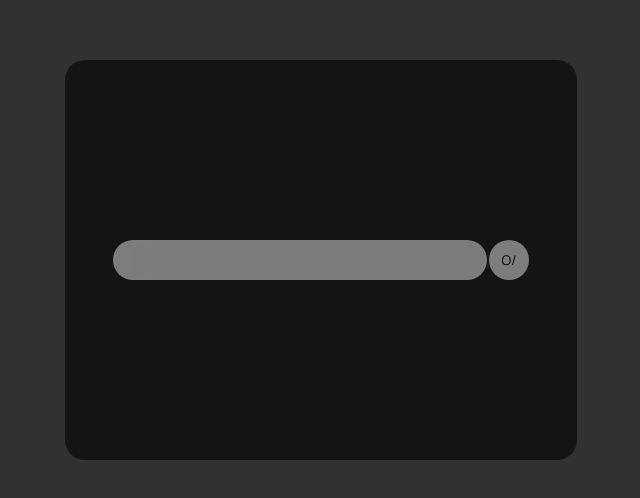
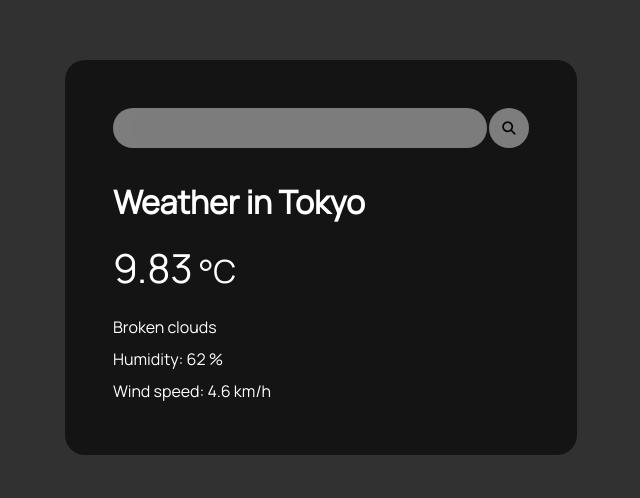
Before and after one commit to kacperlaudanski/Weather-App, a website: page index.html in a window 1280 px wide. Shown: the part 116-614 px from the top of the page, without its empty margins (319-959 px from the left). Drawn offline with Linux system fonts and the light colour scheme; no server answers.

Commit message:
Add weather API functionality to read weather from a given location

```diff
--- a/index.html
+++ b/index.html
@@ -9,7 +9,9 @@
     <link rel="preconnect" href="https://fonts.gstatic.com" crossorigin>
     <link href="https://fonts.googleapis.com/css2?family=Manrope:wght@200;400&display=swap" rel="stylesheet">
     <link href="index.css" type="text/css" rel="stylesheet">
+    <link href="public/cloud (1).png" rel="shortcut icon" type="image/x-icon">
     <script src="index.js" defer></script>
+    <script src="https://kit.fontawesome.com/a568e3a4aa.js" crossorigin="anonymous" defer></script>
 </head>
 <body>
     <main class="container">
@@ -17,11 +19,20 @@
             <div class="search-input-bg">
                 <input type="search" id="search-bar">
             </div>
-            <button type="button" id="search-button">O/</button>
+            <button type="button" id="search-button">
+                <i class="fa-solid fa-magnifying-glass"></i>
+            </button>
         </div>
         <div class="weather-container">
-            <h1 class="weather-city"></h1>
-            <div class="weather-description"></div>
+            <h1>Weather in <span class="weather-city">Tokyo</span></h1>
+            <div class="weather-description">
+                <span class="celsius"><span class="temp">9.83</span> °C</span>
+                <div class="additional-info">
+                    <span class="short-description">Broken clouds</span>
+                    <span>Humidity: <span class="humidity">62</span> %</span>
+                    <span>Wind speed: <span class="wind-speed">4.6</span> km/h</span>
+                </div>
+            </div>
         </div>
     </main>
 </body>
--- a/index.js
+++ b/index.js
@@ -1,3 +1,10 @@
+const searchBar = document.getElementById('search-bar');
+const searchButton = document.getElementById('search-button');
+const city = document.querySelector('.weather-city');
+const temp = document.querySelector('.temp');
+const shortWeatherDescription = document.querySelector('.short-description');
+const humidity = document.querySelector('.humidity');
+const windSpeed = document.querySelector('.wind-speed');
 
 async function getBackgroundImage(){
     const res = await fetch('https://picsum.photos/1920/768?grayscale');
@@ -6,3 +13,26 @@ async function getBackgroundImage(){
     document.body.style.backgroundImage = `url(${url})`
 }
 getBackgroundImage();
+
+
+/*function getUserLocation(callback){
+    navigator.geolocation.getCurrentPosition(callback)
+}*/
+
+async function getWeather(location){
+    const weather = await fetch(`https://weather.visualcrossing.com/VisualCrossingWebServices/rest/services/timeline/${location}?key=92DXRKW4L4TWX6SU8HMP2G4RF`);
+    const res = await weather.json();
+    assignData(res);
+}
+
+function assignData(data){
+    city.textContent = data.address;
+    temp.textContent = Math.round(((data.currentConditions.temp) - 32) * (5/9))
+    shortWeatherDescription.textContent = data.description
+    humidity.textContent = data.currentConditions.humidity
+    windSpeed.textContent = data.currentConditions.windspeed
+}
+
+searchButton.addEventListener('click', () => {
+    getWeather(searchBar.value);
+})
--- a/index.scss
+++ b/index.scss
@@ -19,14 +19,15 @@ body{
 
 .container{
     width:40%;
-    height:400px;
+    height:auto;
     background-color: rgba(0, 0, 0, 0.587);
     margin-top: 11em;
     border-radius: 20px;
     box-sizing: border-box;
     padding:3em;
     @include flex-setup;
-}
+    justify-content: flex-start;
+    flex-direction: column;
 
     .search-container{
         width:100%;
@@ -50,6 +51,15 @@ body{
                 outline: none;
                 background-color: rgba(79, 79, 79, 0.022);
             }
+
+            input::-webkit-search-cancel-button {
+                -webkit-appearance: none;
+                content: URL(public/close.png);
+                cursor: pointer;
+                width:10px;
+                height:10px;
+                margin-right: 1em;
+               }
         }
 
         button{
@@ -61,3 +71,38 @@ body{
             cursor: pointer;
         }
     }
+
+    .weather-container{
+        width:100%;
+        @include flex-setup;
+        flex-direction: column;
+        align-items: flex-start;
+        color:#fff;
+        margin-top: 2em;
+
+        .weather-description{
+            width:100%;
+            @include flex-setup;
+            flex-direction: column;
+            align-items: flex-start;
+            justify-content: space-between;
+            margin-top: 1em;
+
+            .celsius{
+                font-size: 2rem;
+            }
+
+            .temp{
+               font-size: 2.5rem;
+            }
+
+            .additional-info{
+                @include flex-setup;
+                flex-direction: column;
+                align-items: flex-start;
+                margin-top:1em;
+                line-height: 2em;
+            }
+        }
+    }
+}
```
Also changed, not shown: index.css, public/close.png (added), public/cloud (1).png (added), 1 other file. Lines whose indentation alone changed are shown as unchanged.
